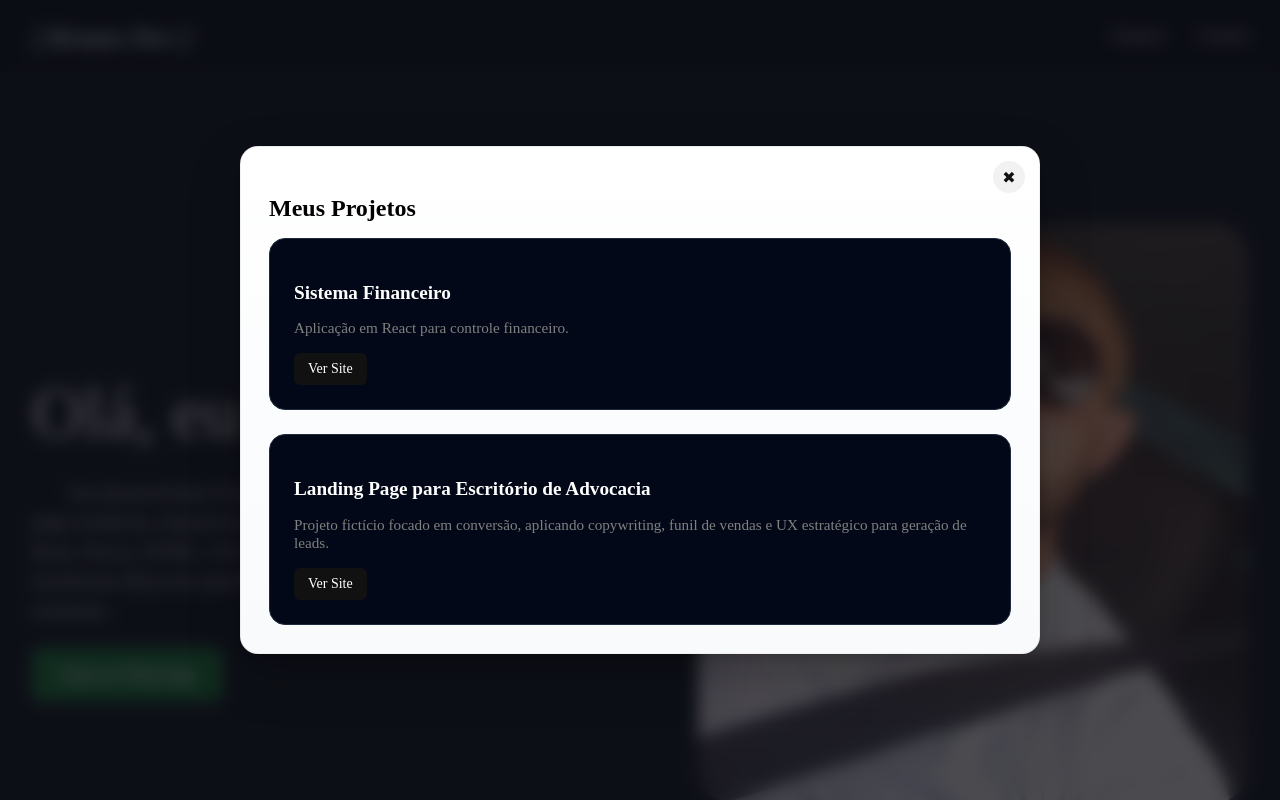
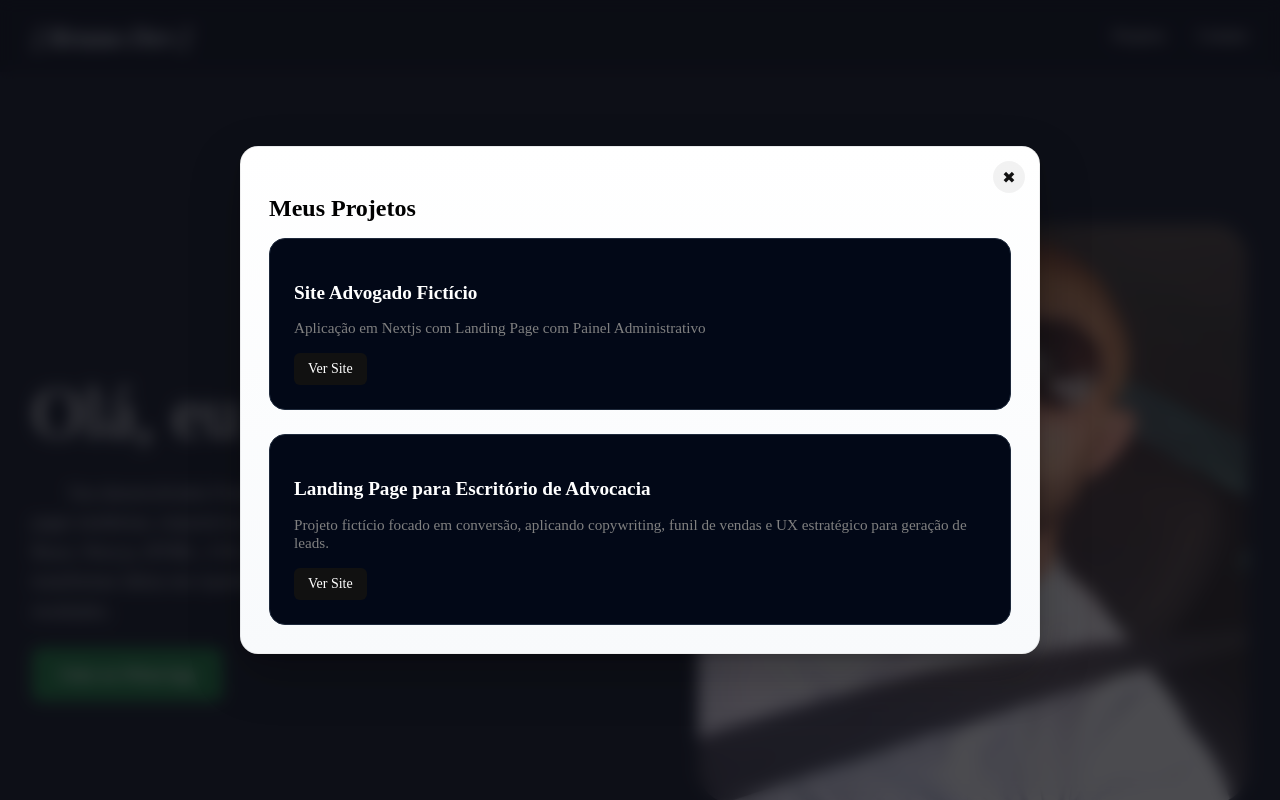
Before and after one commit to BrunoVenuto/portifolio-em-ractjs, a Next.js app: page / in a window 1280 px wide. Both pictures are taken after a click on the item "Projetos". Shown: the top 800 px of the page. Built offline with nearby package versions, Linux system fonts and the light colour scheme.

Commit message:
atualizaçção do nome do site

```diff
--- a/src/components/ProjectList/ProjectList.tsx
+++ b/src/components/ProjectList/ProjectList.tsx
@@ -7,8 +7,8 @@ export function ProjectList() {
     <div className={styles.list}>
       {/* Projeto 1 */}
       <div className={styles.card}>
-        <h3>Sistema Financeiro</h3>
-        <p>Aplicação em React para controle financeiro.</p>
+        <h3>Site Advogado Fictício</h3>
+        <p>Aplicação em Nextjs com Landing Page com Painel Administrativo</p>
 
         <div className={styles.links}>
           <a
```
